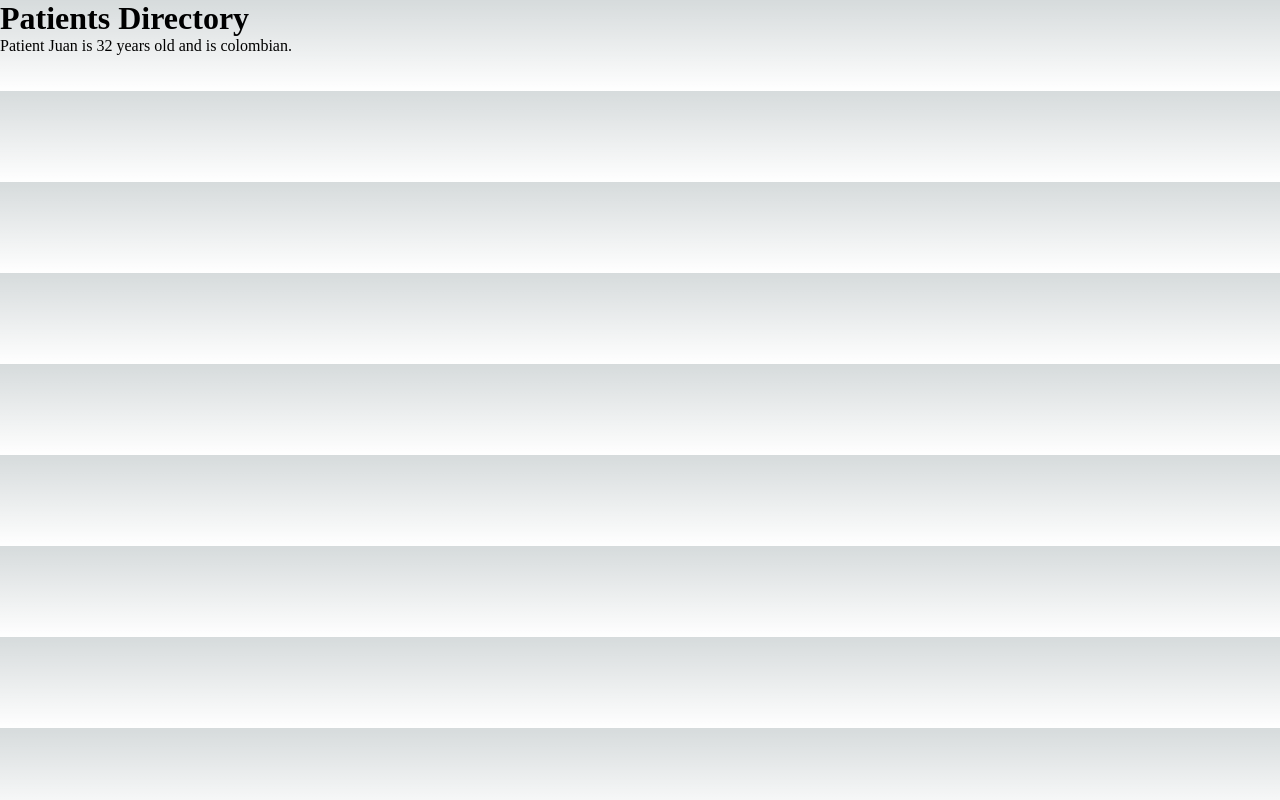
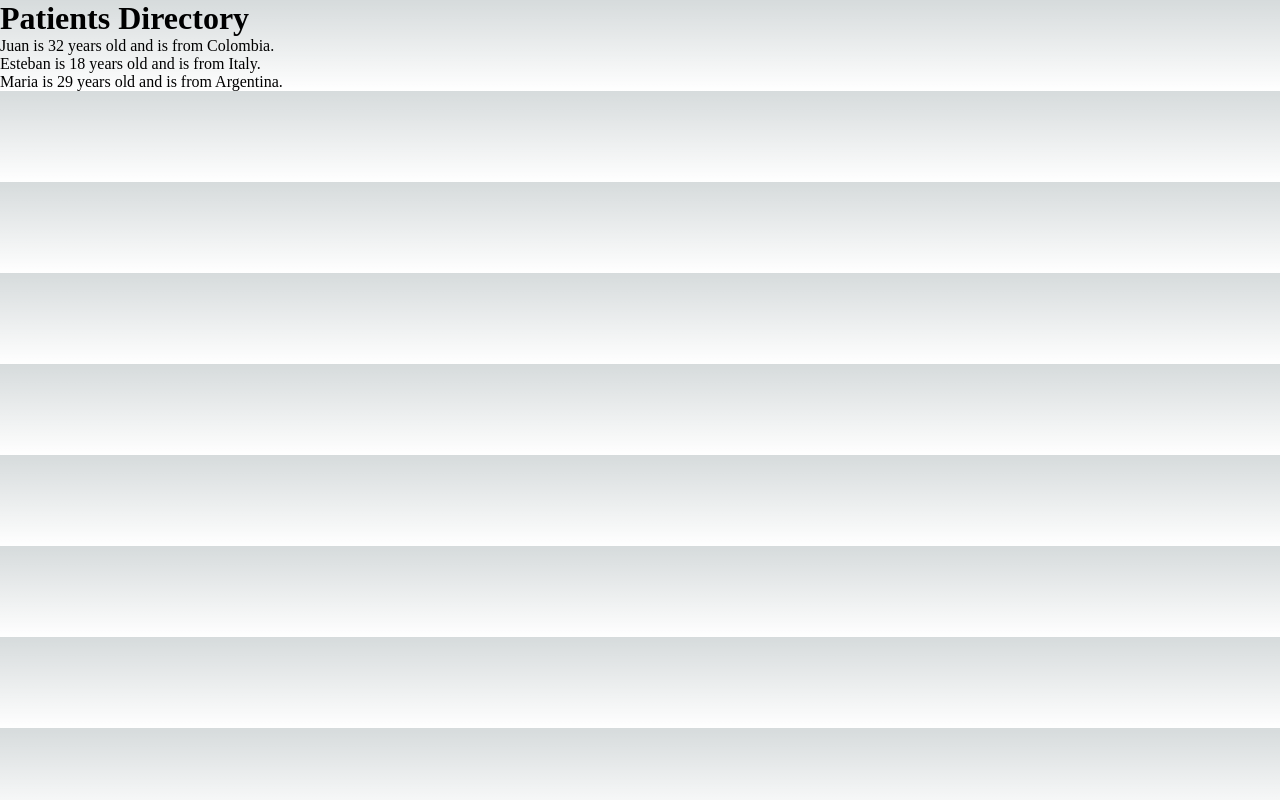
Before and after one commit to lukostelloe/cheetah-app, a Next.js app: page /directory in a window 1280 px wide. Built offline with nearby package versions, Linux system fonts and the light colour scheme.

Commit message:
map patient list to show directory

```diff
--- a/src/pages/directory.tsx
+++ b/src/pages/directory.tsx
@@ -1,16 +1,22 @@
 import { Patient } from "@/Patient";
 
 export const PatientDirectory = () => {
-  let juan = new Patient(2, "Juan", 32, "colombian");
+  let directory: Patient[] = [
+    new Patient(1, "Juan", 32, "Colombia"),
+    new Patient(2, "Esteban", 18, "Italy"),
+    new Patient(3, "Maria", 29, "Argentina"),
+  ];
+
   return (
     <>
       <h1>Patients Directory</h1>
       <ul>
-        <li>
-          Patient {juan.name} is {juan.age} years old and is {juan.nationality}.
-        </li>
-        <li></li>
-        <li></li>
+        {directory.map((patient) => (
+          <li key={patient.id}>
+            {patient.name} is {patient.age} years old and is from{" "}
+            {patient.nationality}.
+          </li>
+        ))}
       </ul>
     </>
   );
```
